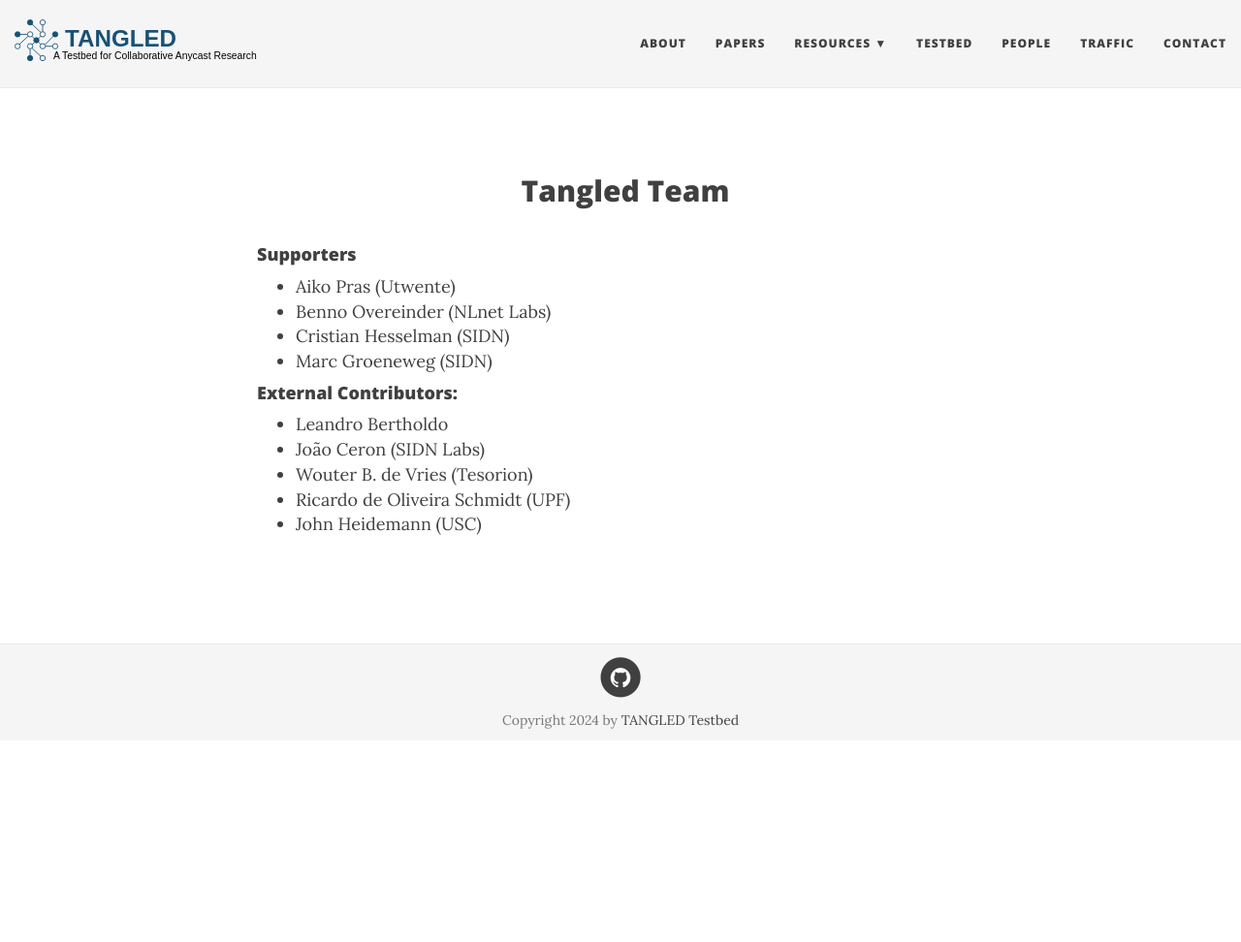
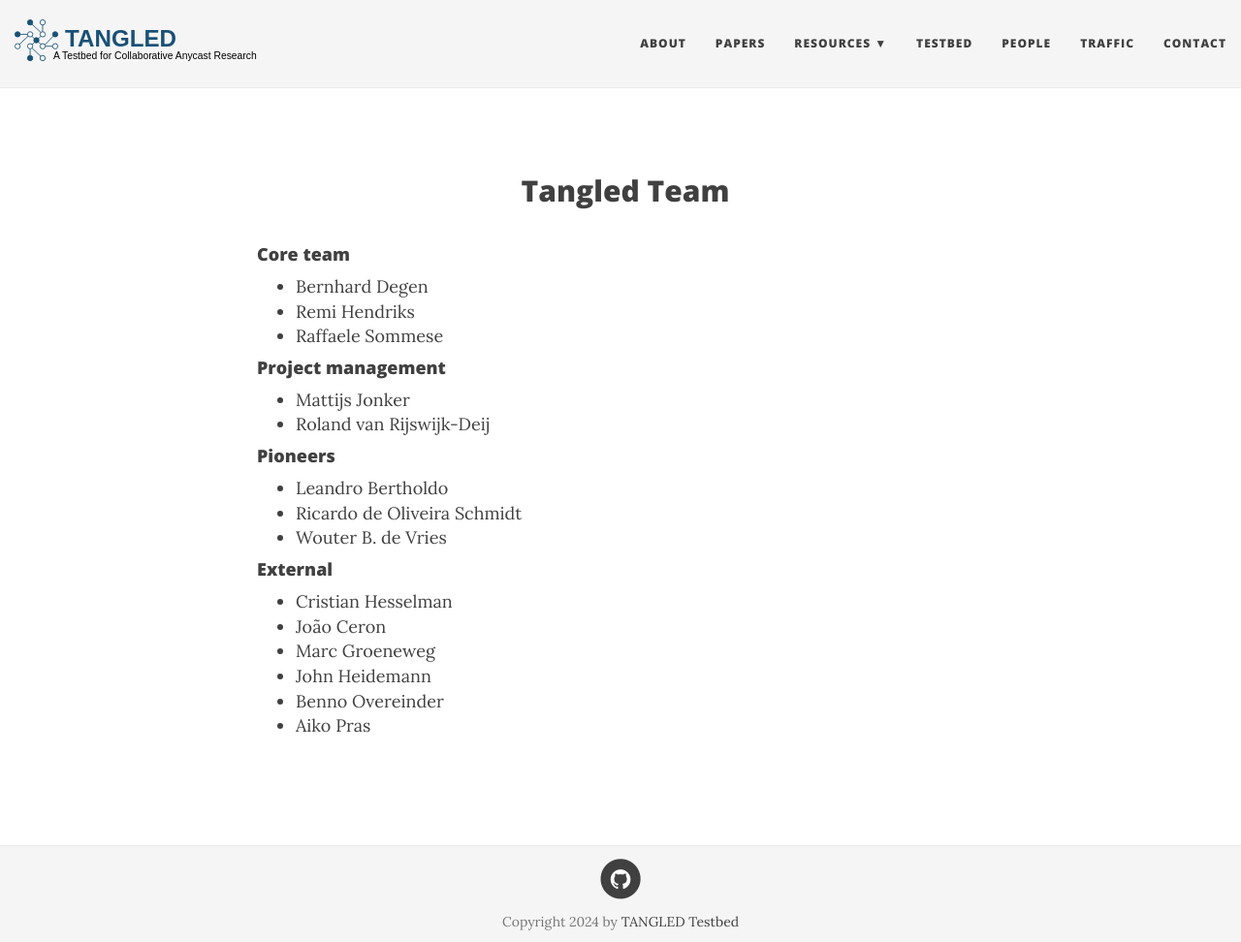
Before and after one commit to tangledsite/tangledsite.github.io, a Jekyll site: the page built from people.md, in a window 1280 px wide and 972 px high. Shown: the whole window at 97% size. Built offline with Jekyll 4.4.1, drawn with Linux system fonts in a browser that asks for light colours; nearby versions of some CDN libraries.

Commit message:
Update people.md

```diff
--- a/people.md
+++ b/people.md
@@ -4,15 +4,24 @@ title: Tangled Team
 subtitle:
 ---
 
-#### Supporters
-* Aiko Pras (Utwente)
-* Benno Overeinder (NLnet Labs)
-* Cristian Hesselman (SIDN)
-* Marc Groeneweg (SIDN)
+#### Core team
+* Bernhard Degen
+* Remi Hendriks
+* Raffaele Sommese
 
-#### External Contributors:
+#### Project management
+* Mattijs Jonker
+* Roland van Rijswijk-Deij
+
+#### Pioneers
 * Leandro Bertholdo
-* Jo&atilde;o  Ceron (SIDN Labs)
-* Wouter B. de Vries (Tesorion)
-* Ricardo de Oliveira Schmidt (UPF)
-* John Heidemann (USC)
+* Ricardo de Oliveira Schmidt
+* Wouter B. de Vries
+
+#### External
+* Cristian Hesselman
+* Jo&atilde;o Ceron
+* Marc Groeneweg
+* John Heidemann
+* Benno Overeinder
+* Aiko Pras
```
